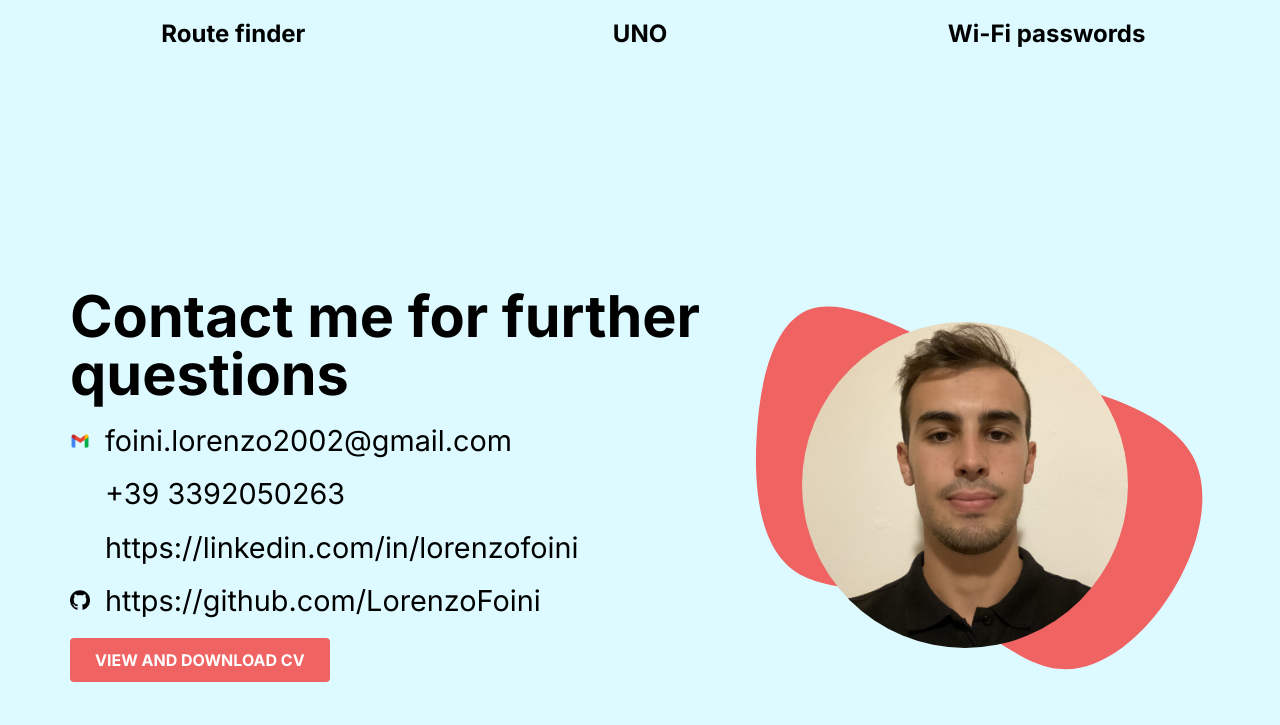
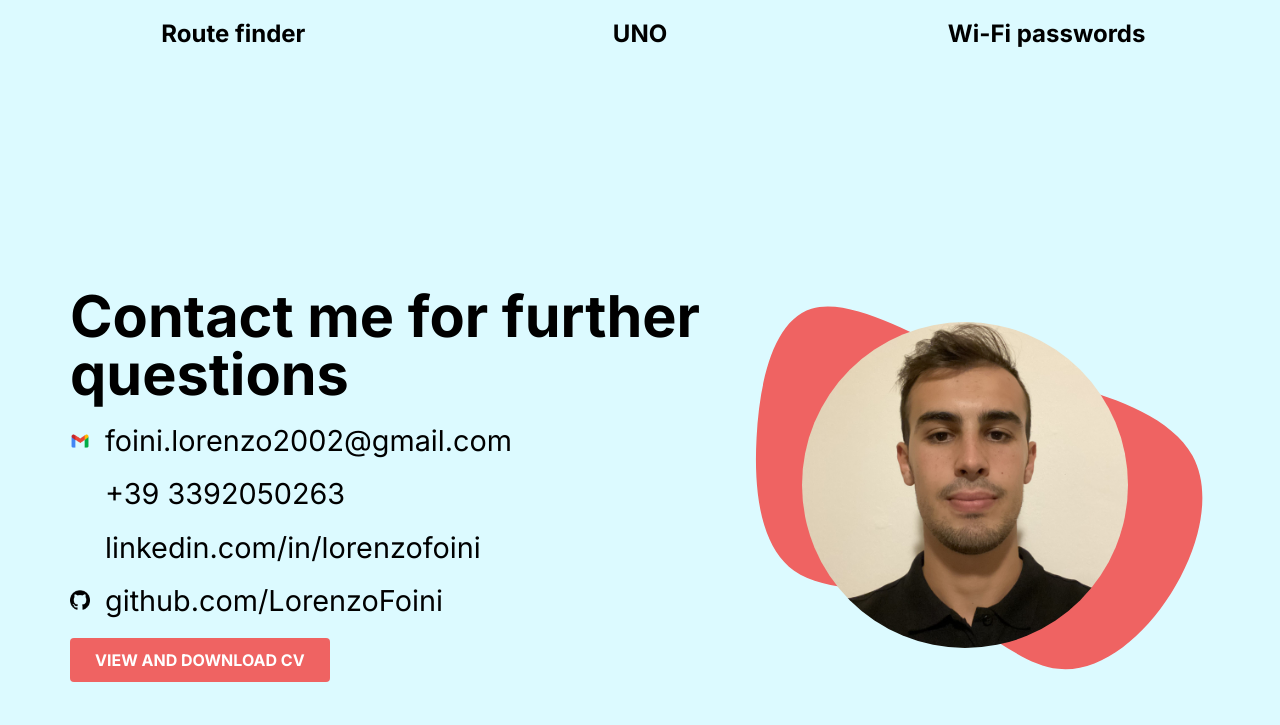
Before and after one commit to LorenzoFoini/Personal-portfolio, a plain HTML site: page src/index.html in a window 1280 px wide. Shown: the part 3031-3756 px from the top of the page. Drawn offline with Linux system fonts and the light colour scheme.

Commit message:
Minor change

```diff
--- a/src/index.html
+++ b/src/index.html
@@ -187,8 +187,8 @@
       <ul class="text-2-contacts icon-list">
         <li class="icon1"> foini.lorenzo2002@gmail.com</li>
         <li class="icon2"> +39 3392050263</li>
-        <li class="icon3"><a href="https://linkedin.com/in/lorenzofoini" class="custom-link">https://linkedin.com/in/lorenzofoini</a></li>
-        <li class="icon4"><a href="https://github.com/LorenzoFoini" class="custom-link">https://github.com/LorenzoFoini</a></li>
+        <li class="icon3"><a href="https://linkedin.com/in/lorenzofoini" class="custom-link">linkedin.com/in/lorenzofoini</a></li>
+        <li class="icon4"><a href="https://github.com/LorenzoFoini" class="custom-link">github.com/LorenzoFoini</a></li>
       </ul>
       <a href="CV-Foini-Lorenzo.pdf" class="button">View and download CV</a>
     </div>
```
